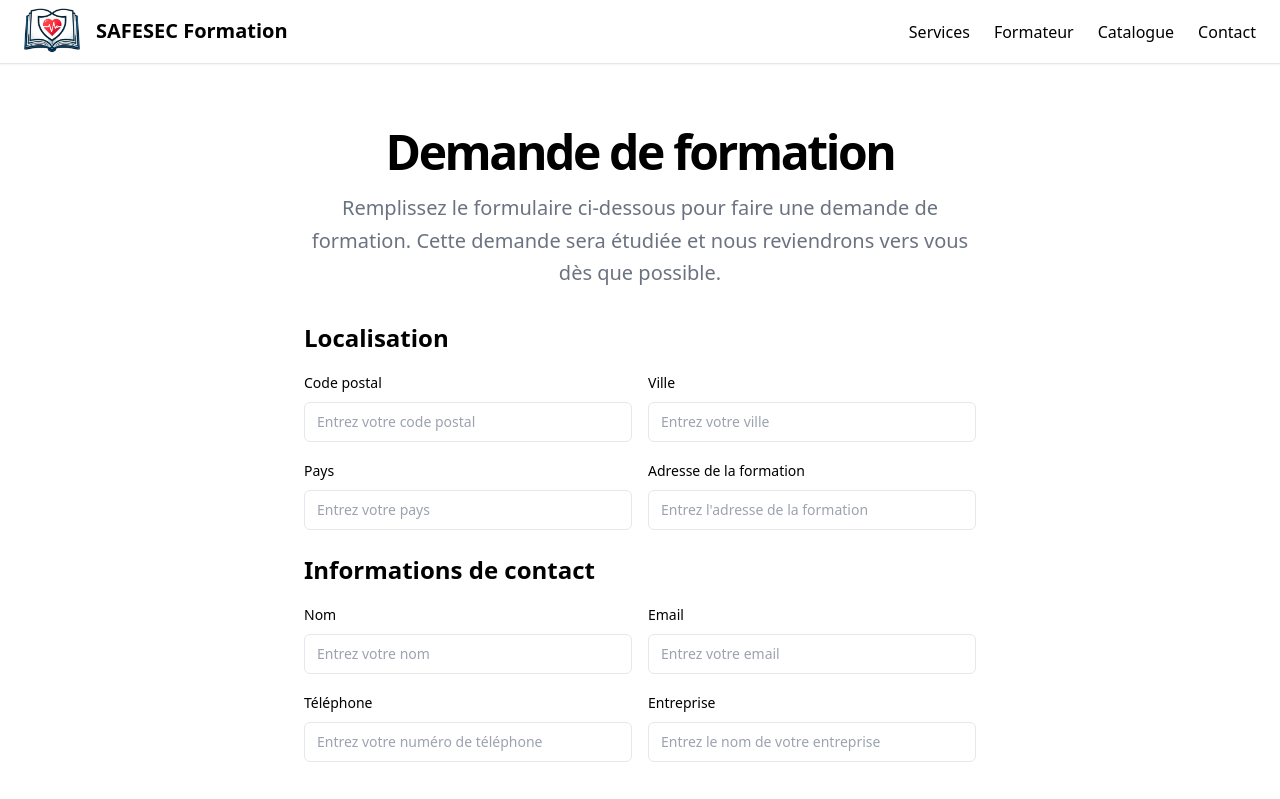
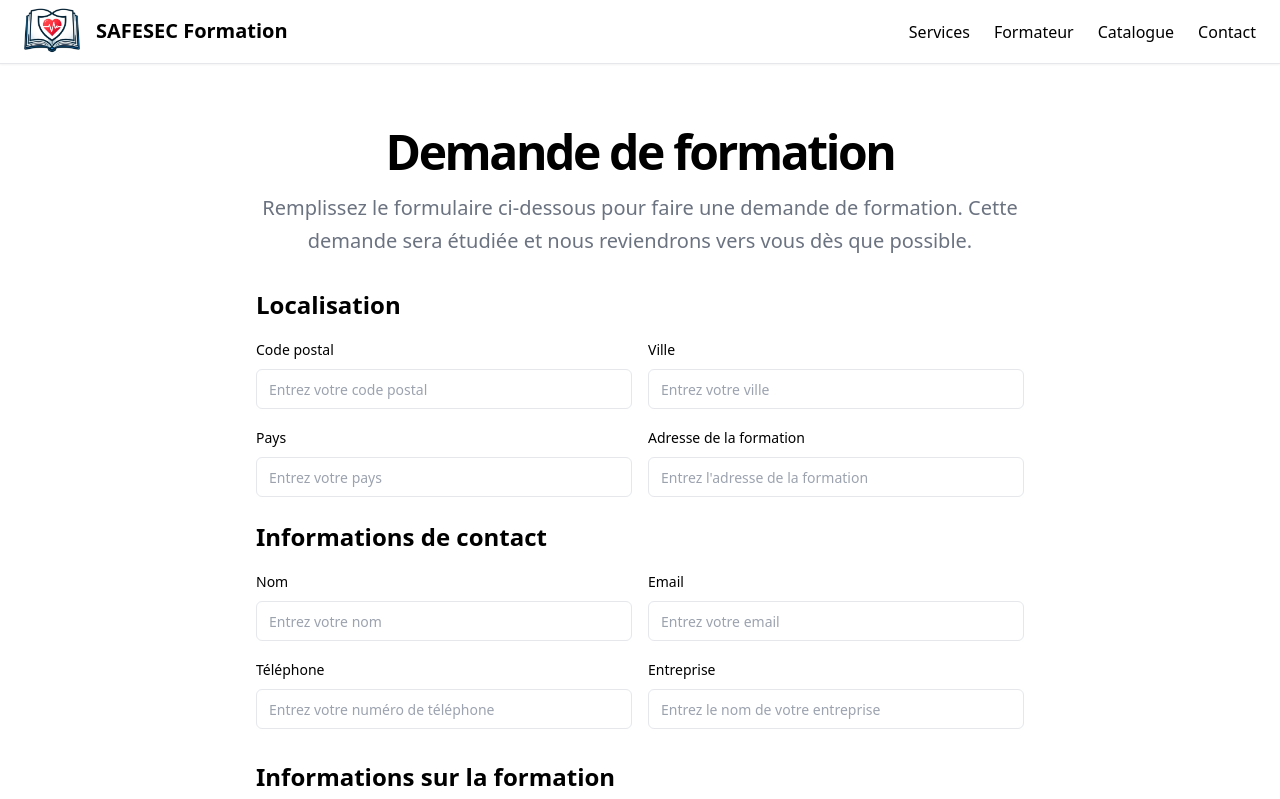
Before and after one commit to HugoErb/Site-SAFESEC-Formation, an Angular app in the folder frontend/: page /training-form in a window 1280 px wide. Shown: the top 799 px of the page. Built offline with nearby package versions, Linux system fonts and the light colour scheme.

Commit message:
delete useless scss files + fix main training-form page

```diff
--- a/frontend/src/app/home/home.component.ts
+++ b/frontend/src/app/home/home.component.ts
@@ -19,8 +19,7 @@ import { faPersonWalkingArrowRight } from '@fortawesome/free-solid-svg-icons';
   selector: 'app-home',
   standalone: true,
   imports: [CommonModule, FontAwesomeModule, FormsModule],
-  templateUrl: './home.component.html',
-  styleUrls: ['./home.component.scss']
+  templateUrl: './home.component.html'
 })
 export class HomeComponent {
   constructor(private router: Router) { }
--- a/frontend/src/app/training-form/training-form.component.html
+++ b/frontend/src/app/training-form/training-form.component.html
@@ -38,10 +38,10 @@
     </div>
 </header>
 
-<main class="flex-1">
+<main class="flex-1 container mx-auto">
     <section class="w-full py-12 md:py-24 lg:py-32">
         <div class="container px-4 md:px-6">
-            <div class="mx-auto max-w-2xl space-y-8">
+            <div class="mx-auto max-w-3xl space-y-8">
                 <div class="space-y-4 text-center">
                     <h2 class="text-4xl font-bold tracking-tighter sm:text-5xl">Demande de formation</h2>
                     <p
--- a/frontend/src/app/training-form/training-form.component.ts
+++ b/frontend/src/app/training-form/training-form.component.ts
@@ -7,8 +7,7 @@ import { FormsModule } from '@angular/forms';
   selector: 'app-training-form',
   standalone: true,
   imports: [CommonModule, FormsModule],
-  templateUrl: './training-form.component.html',
-  styleUrl: './training-form.component.scss'
+  templateUrl: './training-form.component.html'
 })
 export class TrainingFormComponent implements OnInit {
   constructor(private router: Router, private activatedRoute: ActivatedRoute) {}
@@ -17,6 +16,8 @@ export class TrainingFormComponent implements OnInit {
   phoneNumber = "";
 
   ngOnInit() {
+
+    // On récupère le nom de la formation de la page home
     if (this.activatedRoute.snapshot.params.hasOwnProperty('chosenTrainingName')) {
       this.chosenTrainingName = this.activatedRoute.snapshot.params['chosenTrainingName'];
     }
```
Also changed, not shown: frontend/src/app/home/home.component.scss (deleted), frontend/src/app/training-form/training-form.component.scss (deleted).
